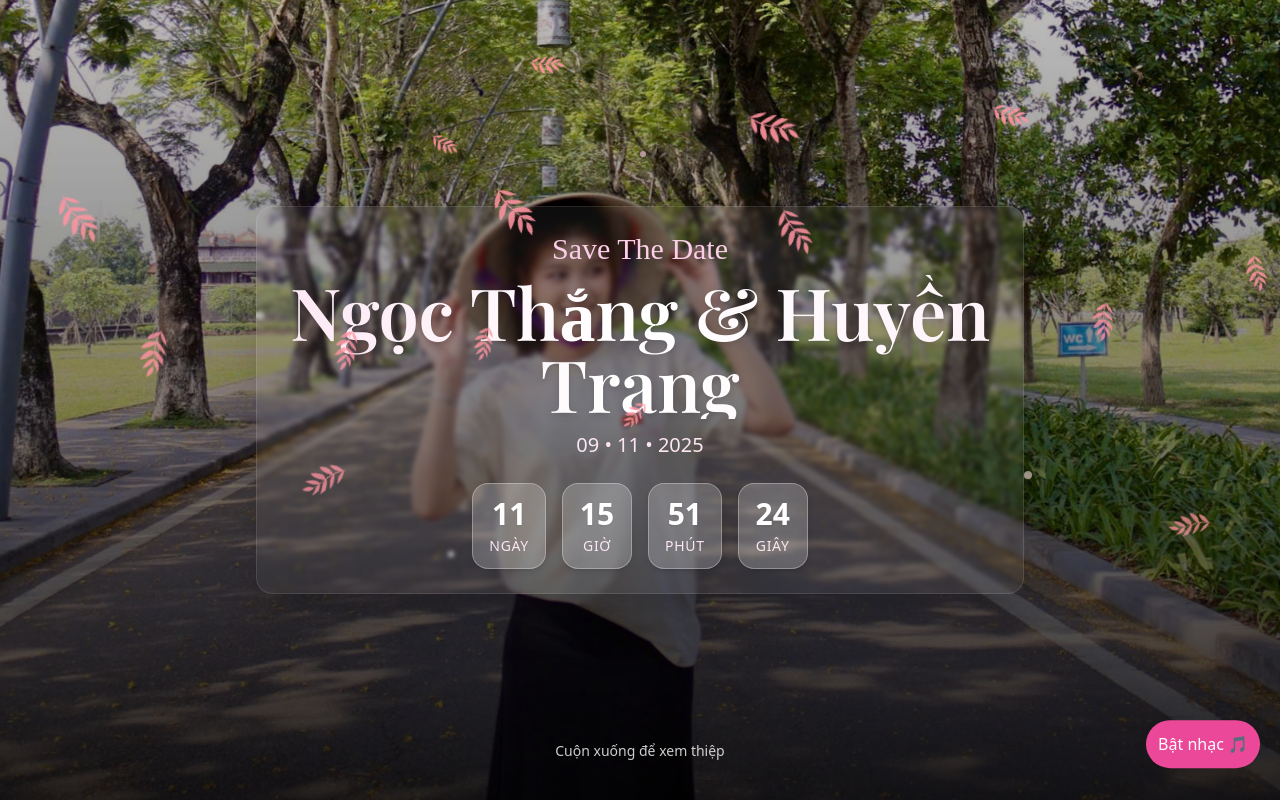
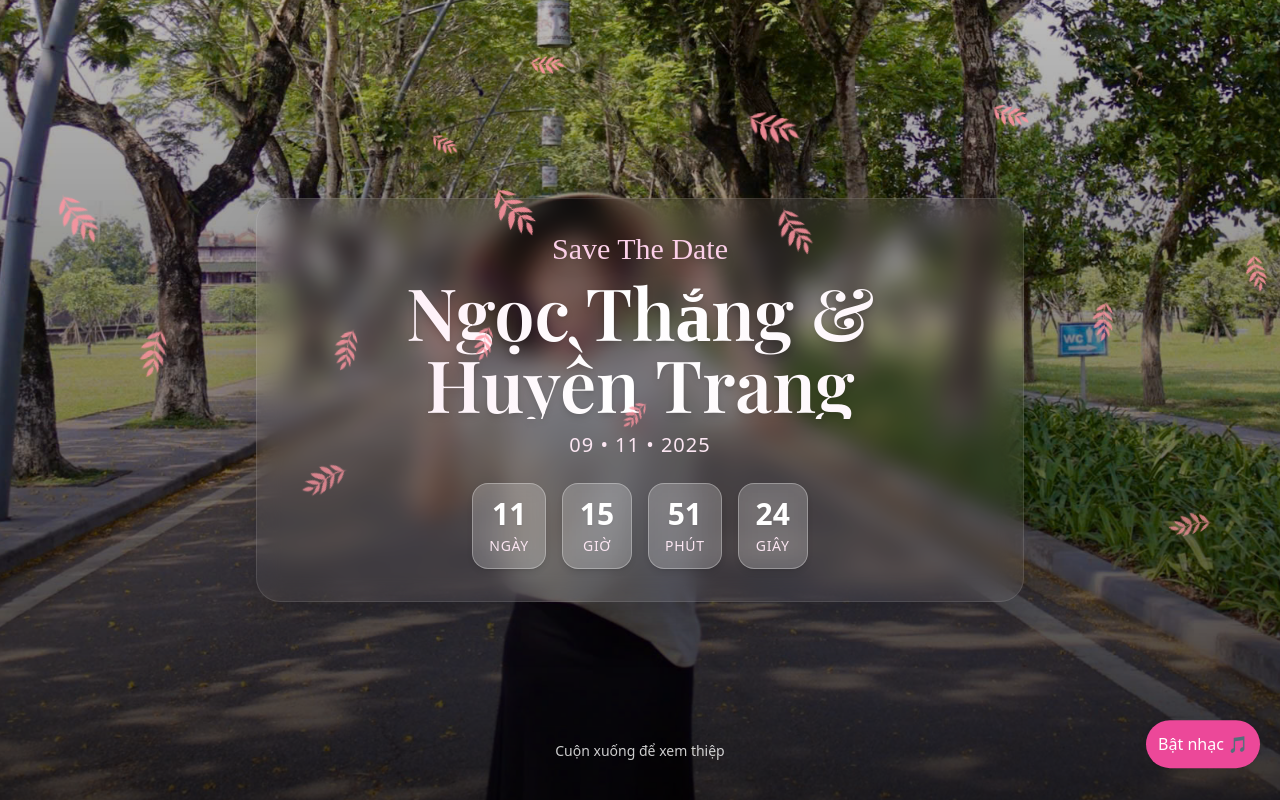
Before and after one commit to hinhisme/ngocthang-huyentrang, a React (Vite) app: page / in a window 1280 px wide. Shown: the top 800 px of the page. Built offline with nearby package versions, Linux system fonts and the light colour scheme; no server answers.

Commit message:
Fix font Header

```diff
--- a/src/components/Header.jsx
+++ b/src/components/Header.jsx
@@ -4,26 +4,27 @@ import Countdown from "./Countdown";
 export default function Header() {
   return (
     <header className="relative w-full h-screen overflow-hidden flex flex-col items-center justify-center bg-gradient-to-b from-pink-50 via-rose-100 to-white">
-      {/* Background image with soft zoom and fade */}
+      {/* Background image */}
       <img
         src="/images/header.jpg"
         alt="Ảnh cưới"
         className="absolute inset-0 w-full h-full object-cover brightness-75 scale-105 animate-slow-zoom"
       />
 
-      {/* Gradient overlay for romantic mood */}
-      <div className="absolute inset-0 bg-gradient-to-t from-black/80 via-black/30 to-transparent"></div>
+      {/* Overlay gradient for mood */}
+      <div className="absolute inset-0 bg-gradient-to-t from-black/70 via-black/30 to-transparent"></div>
 
-      {/* Floating light particles */}
+      {/* Floating sparkles */}
       <div className="absolute inset-0 overflow-hidden pointer-events-none">
-        <div className="absolute w-2 h-2 bg-white/60 rounded-full animate-twinkle delay-1000 left-[20%] top-[40%]" />
-        <div className="absolute w-1.5 h-1.5 bg-pink-200/70 rounded-full animate-twinkle delay-2000 left-[50%] top-[20%]" />
-        <div className="absolute w-2 h-2 bg-rose-100/70 rounded-full animate-twinkle delay-3000 left-[80%] top-[60%]" />
+        <div className="absolute w-2 h-2 bg-white/50 rounded-full animate-twinkle delay-1000 left-[15%] top-[35%]" />
+        <div className="absolute w-1.5 h-1.5 bg-pink-200/70 rounded-full animate-twinkle delay-2000 left-[50%] top-[25%]" />
+        <div className="absolute w-2 h-2 bg-rose-100/70 rounded-full animate-twinkle delay-3000 left-[75%] top-[55%]" />
         <div className="absolute w-1.5 h-1.5 bg-white/70 rounded-full animate-twinkle delay-4000 left-[35%] top-[70%]" />
       </div>
 
+      {/* Main content */}
       <ScrollReveal direction="up" delay={200}>
-        <div className="relative z-10 text-center px-8 py-6 bg-white/5 bg-transparent backdrop-blur-[2px] rounded-2xl shadow-2xl border border-white/10 max-w-3xl">
+        <div className="relative z-10 text-center px-10 py-8 bg-white/5 backdrop-blur-md rounded-3xl shadow-2xl border border-white/10 max-w-3xl">
           <p className="text-3xl font-['Great_Vibes'] text-pink-200 mb-2 animate-fade-in drop-shadow-lg">
             Save The Date
           </p>
@@ -32,12 +33,12 @@ export default function Header() {
             Ngọc Thắng & Huyền Trang
           </h1>
 
-          <p className="text-lg md:text-xl font-light mt-3 text-pink-100 animate-fade-in">
+          <p className="text-lg md:text-xl font-light mt-3 text-pink-100 animate-fade-in tracking-wider">
             09 • 11 • 2025
           </p>
 
           <div className="mt-5">
-            <Countdown targetDate={new Date('2025-11-09T00:00:00')} />
+            <Countdown targetDate={new Date("2025-11-09T00:00:00")} />
           </div>
         </div>
       </ScrollReveal>
@@ -48,7 +49,7 @@ export default function Header() {
       </div>
 
       <style>{`
-        /* Soft zoom animation */
+        /* Zoom-in background */
         @keyframes slow-zoom {
           from { transform: scale(1); }
           to { transform: scale(1.08); }
@@ -57,13 +58,13 @@ export default function Header() {
           animation: slow-zoom 25s ease-in-out infinite alternate;
         }
 
-        /* Floating light sparkles */
+        /* Sparkles */
         @keyframes twinkle {
           0%, 100% { opacity: 0; transform: translateY(0); }
           50% { opacity: 1; transform: translateY(-10px); }
         }
         .animate-twinkle {
-          animation: twinkle 5s ease-in-out infinite;
+          animation: twinkle 6s ease-in-out infinite;
         }
 
         /* Fade-in and gradient shimmer */
```
